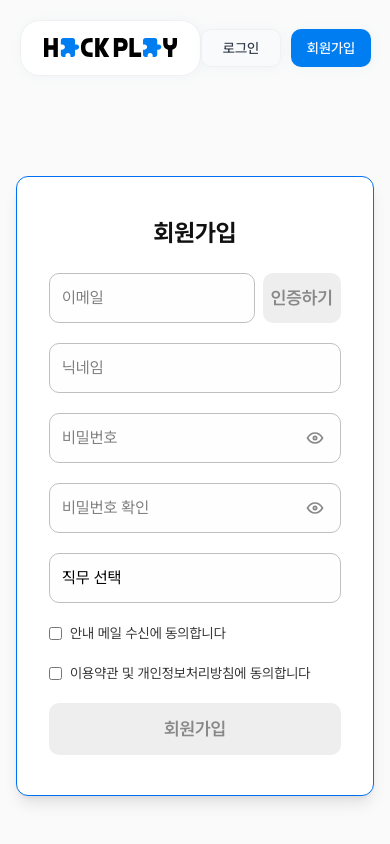
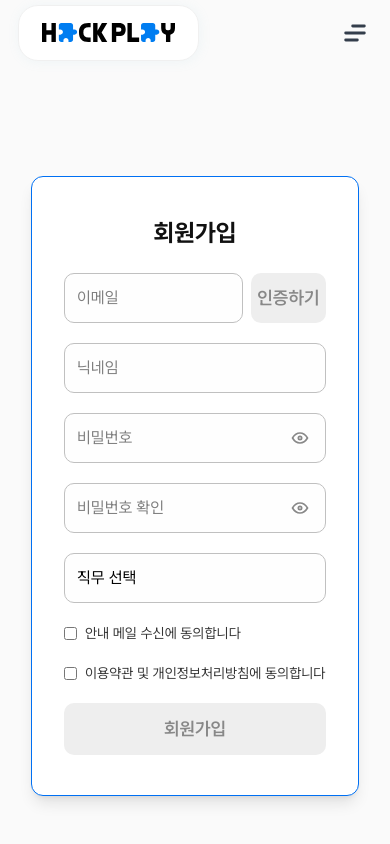
Before and after one commit to hackathon-education/hackplay_front, a React (Vite) app: page /signup in a window 390 px wide. Shown: the top 844 px of the page. Built offline with nearby package versions, Linux system fonts and the light colour scheme; no server answers.

Commit message:
✨ feat: 모바일 헤더에 메뉴 아이콘 추가 및 반응형 레이아웃 조정 (#46)

```diff
--- a/src/components/layout/Header/Header.tsx
+++ b/src/components/layout/Header/Header.tsx
@@ -1,4 +1,5 @@
 import LogoPrimary from '@/assets/logo/logo-primary.svg?react';
+import MenuIcon from '@/assets/navigation/menu-icon.svg?react';
 import { FilePen } from 'lucide-react';
 import { useState } from 'react';
 import { Link, NavLink } from 'react-router-dom';
@@ -21,7 +22,7 @@ const Header = () => {
     setIsScrolled(latest > 0);
   });
 
-  const headerClass = `flex fixed w-full h-24 items-center justify-between px-5 z-index-nav transition ${isScrolled ? 'backdrop-blur-[20px]' : ''}`; // TODO: 스크롤 시 헤더 스타일 개선
+  const headerClass = `flex fixed w-full h-16.5 items-center justify-between pl-4.5 pr-[15px] z-index-nav transition ${isScrolled ? 'backdrop-blur-[20px]' : ''} lg:h-24 lg:px-5`; // TODO: 스크롤 시 헤더 스타일 개선
   const authClass =
     'flex w-20 h-9.5 items-center justify-center rounded-lg shadow-1 text-sm font-medium';
   const resumeClass =
@@ -43,7 +44,7 @@ const Header = () => {
       </div>
       {/* <HeaderTabs variant="mobile" /> - TODO: 모바일 메뉴 버튼 구현 */}
 
-      <div className="flex-1 flex justify-end gap-2.5 items-center">
+      <div className="flex-1 flex justify-end gap-0 items-center lg:gap-2.5">
         {isLoggedIn ? (
           <>
             <Link className={resumeClass}>
@@ -55,6 +56,7 @@ const Header = () => {
           </>
         ) : (
           <>
+            <div className="hidden lg:flex gap-2.5">
               <Link
                 to={ROUTES.SIGNIN}
                 className={`${authClass} border border-link-btn-default-border bg-link-btn-default-bg text-link-btn-default-text`}
@@ -67,6 +69,10 @@ const Header = () => {
               >
                 회원가입
               </Link>
+            </div>
+            <button className="flex lg:hidden w-10 h-10 items-center justify-center">
+              <MenuIcon />
+            </button>
           </>
         )}
       </div>
--- a/src/components/layout/MainLayout.tsx
+++ b/src/components/layout/MainLayout.tsx
@@ -7,7 +7,7 @@ const MainLayout = () => {
   return (
     <>
       <Header />
-      <main className="pt-24">
+      <main className="pt-24 px-[15px] lg:px-5">
         <Outlet />
       </main>
       <Footer />
--- a/src/styles/global.css
+++ b/src/styles/global.css
@@ -36,7 +36,6 @@ body {
 
 button {
   cursor: pointer;
-  display: inline-flex;
   align-items: center;
   justify-content: center;
 }
```
Also changed, not shown: src/assets/navigation/menu-icon.svg (added). Lines whose indentation alone changed are shown as unchanged.
